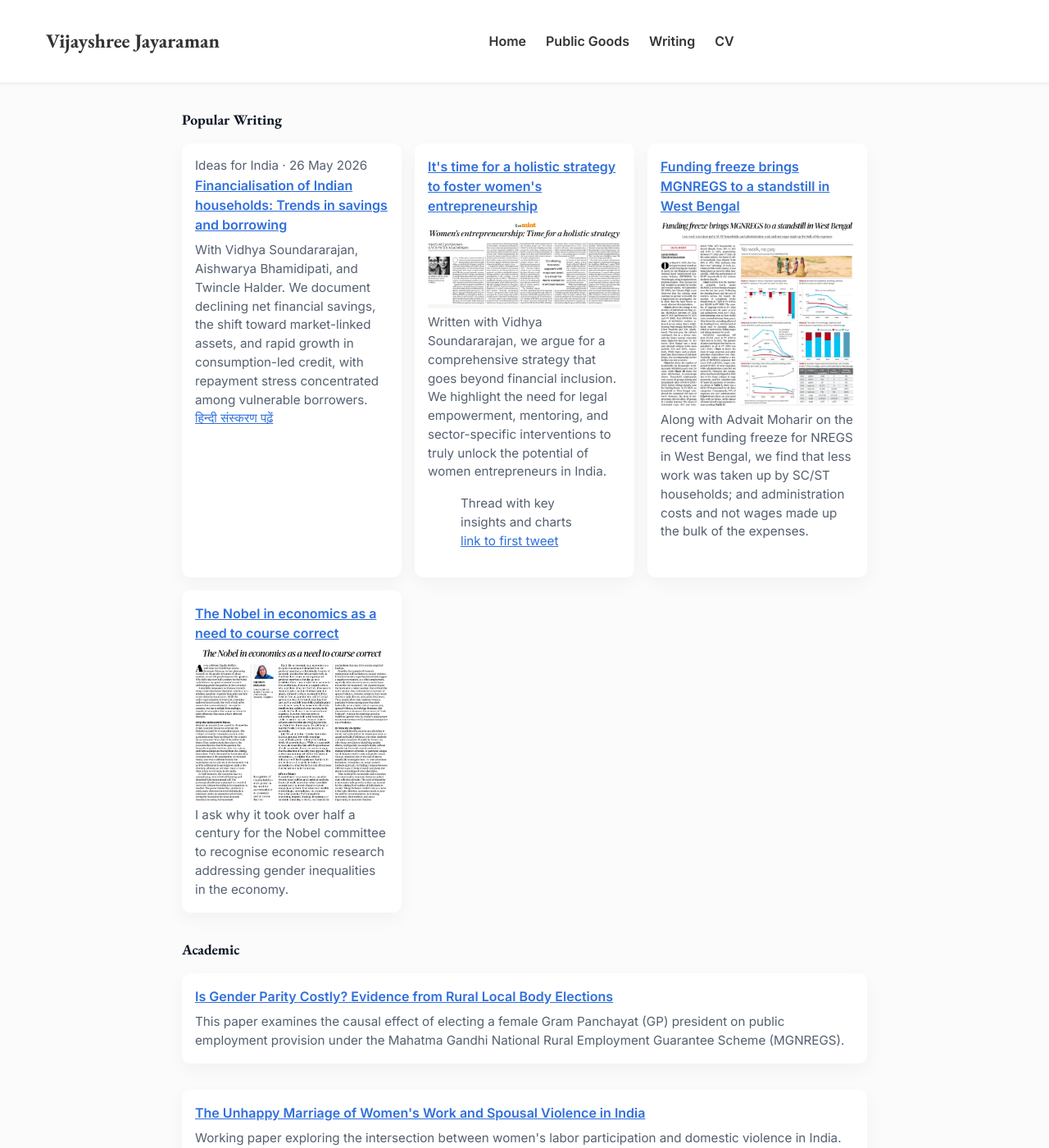
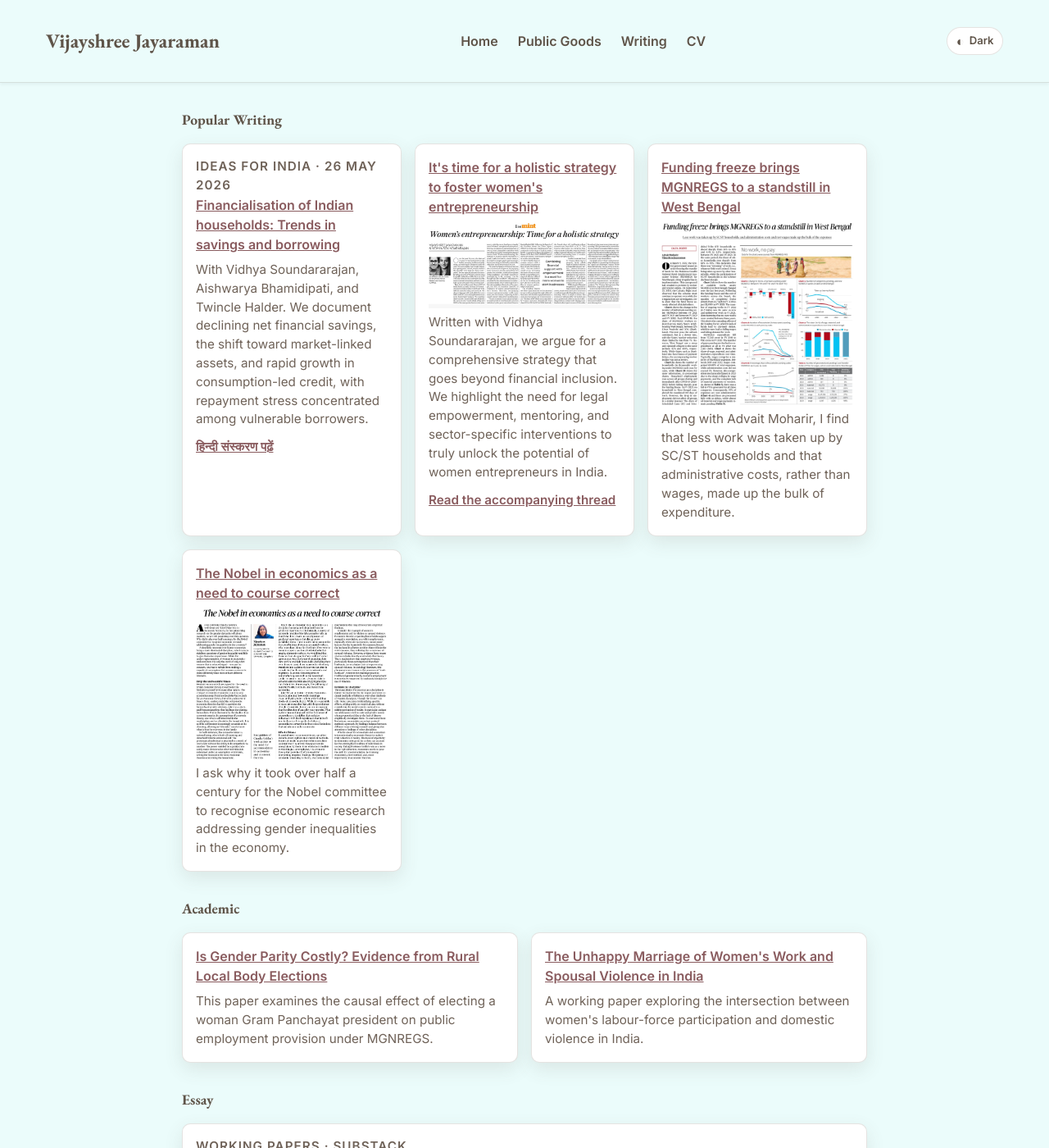
Before and after one commit to vijayshree-jayaraman/vijayshree-jayaraman.github.io, a Jekyll site: the page built from writing.md, in a window 1280 px wide and 1400 px high. Shown: the whole window at 82% size. Built offline with Jekyll 4.4.1, drawn with Linux system fonts in a browser that asks for light colours.

Commit message:
Update website content, CV, SEO, and theme

```diff
--- a/_layouts/default.html
+++ b/_layouts/default.html
@@ -3,11 +3,41 @@
 <head>
   <meta charset="utf-8" />
   <meta name="viewport" content="width=device-width, initial-scale=1" />
+  <meta name="color-scheme" content="light dark" />
+  <script>
+    (function () {
+      const saved = localStorage.getItem('preferred-theme');
+      const systemDark = window.matchMedia && window.matchMedia('(prefers-color-scheme: dark)').matches;
+      document.documentElement.dataset.theme = saved || (systemDark ? 'dark' : 'light');
+    })();
+  </script>
   <title>{% if page.title %}{{ page.title }} - {% endif %}{{ site.title }}</title>
   <meta name="description" content="{{ page.description | default: site.description }}" />
   <meta property="og:title" content="{{ page.title }} - {{ site.title }}" />
-  <meta property="og:description" content="{{ site.description }}" />
-  <meta name="twitter:card" content="summary_large_image" />
+  <meta property="og:description" content="{{ page.description | default: site.description }}" />
+  <meta property="og:type" content="website" />
+  <meta property="og:url" content="{{ page.url | absolute_url }}" />
+  <meta property="og:site_name" content="{{ site.title }}" />
+  <meta name="twitter:card" content="summary" />
+  <link rel="canonical" href="{{ page.url | absolute_url }}" />
+  <script type="application/ld+json">
+  {
+    "@context": "https://schema.org",
+    "@type": "Person",
+    "name": "Vijayshree Jayaraman",
+    "url": "{{ site.url }}{{ site.baseurl }}/",
+    "jobTitle": "PhD Student in Economics",
+    "affiliation": {
+      "@type": "CollegeOrUniversity",
+      "name": "University of Illinois Urbana-Champaign"
+    },
+    "sameAs": [
+      "https://github.com/vijayshree-jayaraman",
+      "https://www.linkedin.com/in/jvijayshree/",
+      "https://workingpapers.substack.com/"
+    ]
+  }
+  </script>
   <!-- Google Fonts -->
   <link rel="preconnect" href="https://fonts.googleapis.com" />
   <link rel="preconnect" href="https://fonts.gstatic.com" crossorigin />
@@ -47,20 +77,10 @@
       color: inherit;
     }
 
-    /* Theme Variables */
-    body[data-theme="light"] {
-      --header-bg: #ffffff;
-      --header-text: #333333;
-    }
-    body[data-theme="dark"] {
-      --header-bg: #ffffff;
-      --header-text: #333333;
-    }
-
     /* Nav styling */
     .site-header a:focus,
     .site-header button:focus {
-      outline: 2px solid #2f6fdb;
+      outline: 2px solid var(--focus);
       outline-offset: 2px;
     }
     .nav-container {
@@ -141,17 +161,14 @@
     }
 
     .site-footer {
-      background: #f5f5f5;
+      background: var(--surface-soft);
       text-align: center;
       padding: 1rem;
       font-size: 0.9rem;
-      color: #555;
+      color: var(--muted);
       margin-top: 3rem;
     }
-    body[data-theme="dark"] .site-footer {
-      background: #111;
-      color: #ccc;
-    }
+    [data-theme="dark"] .site-footer { background: var(--surface); color: var(--muted); }
     .site-footer a {
       color: var(--accent, #2f6fdb);
       text-decoration: none;
@@ -177,7 +194,7 @@
     }
   </style>
 </head>
-<body data-theme="dark">
+<body>
   <header class="site-header">
     <div class="container nav-container">
       <div class="brand-theme">
@@ -192,7 +209,11 @@
       </nav>
 
       <div class="nav-actions">
-        <button id="nav-toggle" class="icon-btn nav-toggle" aria-label="Toggle menu">☰</button>
+        <button id="theme-toggle" class="theme-toggle" type="button" aria-label="Switch to dark mode" aria-pressed="false">
+          <span class="theme-icon" aria-hidden="true">◐</span>
+          <span id="theme-label">Dark</span>
+        </button>
+        <button id="nav-toggle" class="icon-btn nav-toggle" aria-label="Toggle menu" aria-expanded="false">☰</button>
       </div>
     </div>
   </header>
@@ -216,14 +237,9 @@
   <script>
     const navToggle = document.getElementById('nav-toggle');
     const siteNav = document.getElementById('site-nav');
-    const themeToggle = document.getElementById('theme-toggle');
     navToggle.addEventListener('click', () => {
       siteNav.classList.toggle('show');
-    });
-    themeToggle.addEventListener('click', () => {
-      const body = document.body;
-      const currentTheme = body.getAttribute('data-theme');
-      body.setAttribute('data-theme', currentTheme === 'light' ? 'dark' : 'light');
+      navToggle.setAttribute('aria-expanded', siteNav.classList.contains('show'));
     });
   </script>
 </body>
--- a/assets/css/style.css
+++ b/assets/css/style.css
@@ -1,18 +1,39 @@
 :root{
-  --bg:#fbfbfc;
+  --stone-brown:#5f5449;
+  --smoky-rose:#9b6a6c;
+  --rosy-taupe:#b09398;
+  --azure-mist:#cedfd9;
+  --azure-mist-light:#ebfcfb;
+  --bg:#ebfcfb;
   --surface:#ffffff;
-  --text:#0f1724;
-  --muted:#556070;
-  --accent:#2f6fdb;
+  --surface-soft:#e1f1ee;
+  --text:#5f5449;
+  --muted:#6f6258;
+  --accent:#895b5e;
+  --accent-soft:#b09398;
+  --border:rgba(95,84,73,.16);
+  --shadow:rgba(95,84,73,.12);
+  --focus:#895b5e;
+  --header-bg:rgba(235,252,251,.94);
+  --header-text:#5f5449;
   --maxw:980px;
   --radius:12px;
+  color-scheme:light;
 }
 [data-theme="dark"]{
-  --bg:#0b0f14;
-  --surface:#07101a;
-  --text:#e6eef6;
-  --muted:#94a3b8;
-  --accent:#6EA8FF;
+  --bg:#352f2a;
+  --surface:#493f37;
+  --surface-soft:#55493f;
+  --text:#ebfcfb;
+  --muted:#cedfd9;
+  --accent:#cedfd9;
+  --accent-soft:#b09398;
+  --border:rgba(206,223,217,.18);
+  --shadow:rgba(0,0,0,.25);
+  --focus:#ebfcfb;
+  --header-bg:rgba(73,63,55,.94);
+  --header-text:#ebfcfb;
+  color-scheme:dark;
 }
 *{box-sizing:border-box}
 body{
@@ -22,40 +43,66 @@ body{
   font-family:Inter, system-ui, -apple-system, "Segoe UI", Roboto, "Helvetica Neue", Arial;
   line-height:1.65;
   -webkit-font-smoothing:antialiased;
+  transition:background-color .25s ease,color .25s ease;
 }
 a{color:var(--accent)}
+a:hover{text-decoration-thickness:2px;text-underline-offset:3px}
 .container{max-width:var(--maxw);margin:0 auto;padding:0 1rem}
-.site-header{background:var(--surface);border-bottom:1px solid rgba(0,0,0,0.04);position:sticky;top:0;z-index:50}
+.site-header{background:var(--header-bg);color:var(--header-text);border-bottom:1px solid var(--border);position:sticky;top:0;z-index:50;backdrop-filter:blur(12px)}
 .nav-container{display:flex;align-items:center;justify-content:space-between;padding:1rem}
 .brand{font-family:"EB Garamond", Georgia, serif;font-weight:700;font-size:1.25rem;color:var(--text);text-decoration:none}
 .site-nav{display:flex;gap:1rem}
 .site-nav a{color:var(--muted);text-decoration:none;font-weight:500}
 .site-nav a:hover{color:var(--text)}
 .nav-actions{display:flex;gap:0.5rem;align-items:center}
+.theme-toggle{display:inline-flex;align-items:center;gap:.4rem;border:1px solid var(--border);border-radius:999px;background:var(--surface);color:var(--text);font:inherit;font-size:.82rem;font-weight:600;padding:.38rem .65rem;cursor:pointer}
+.theme-toggle:hover{background:var(--surface-soft)}
+.theme-icon{font-size:1rem;line-height:1}
 .icon-btn{background:none;border:0;font-size:1.15rem;cursor:pointer;color:var(--muted);padding:0.35rem;border-radius:6px}
-.icon-btn:hover{background:rgba(0,0,0,0.03)}
+.icon-btn:hover{background:var(--surface-soft)}
 .nav-toggle{display:none}
 
 /* Hero */
-.hero{padding:2.5rem 0}
-.hero-inner{padding:2rem;border-radius:var(--radius);background:linear-gradient(180deg,rgba(47,111,219,0.06),transparent)}
+.hero{padding:3.25rem 0 2rem;display:grid;grid-template-columns:200px 1fr;gap:2rem;align-items:center}
+.hero-photo img{width:200px;aspect-ratio:4/5;object-fit:cover;border-radius:var(--radius);display:block}
+.hero-inner{padding:2rem;border-radius:var(--radius);background:linear-gradient(180deg,var(--surface-soft),transparent)}
 .hero h1{font-family:"EB Garamond", Georgia, serif;font-size:2.1rem;margin:0 0 .5rem}
 .lede{color:var(--muted);margin:0 0 1rem}
-.btn{display:inline-block;padding:.5rem .75rem;border-radius:8px;background:var(--accent);color:white;text-decoration:none;font-weight:600}
-.btn-outline{background:transparent;border:1px solid rgba(47,111,219,0.12);color:var(--text);}
+.eyebrow,.card-kicker{margin:0 0 .35rem;color:var(--accent);font-size:.78rem;font-weight:700;letter-spacing:.07em;text-transform:uppercase}
+.hero-actions{display:flex;gap:.65rem;flex-wrap:wrap;margin-top:1.25rem}
+.btn{display:inline-block;padding:.5rem .75rem;border-radius:8px;background:var(--accent);color:var(--bg);text-decoration:none;font-weight:600}
+.btn-outline{background:transparent;border:1px solid var(--border);color:var(--text)}
 
 /* Sections and cards */
 .section{margin:2rem 0}
 .section h2{font-family:"EB Garamond", Georgia, serif;margin-bottom:1rem;font-size:1.1rem}
+.section-heading{display:flex;justify-content:space-between;align-items:baseline;gap:1rem}
+.section-heading>a{font-size:.9rem}
 .card-grid{display:grid;grid-template-columns:repeat(auto-fit,minmax(240px,1fr));gap:1rem}
-.card{background:var(--surface);border-radius:10px;padding:1rem;box-shadow:0 8px 22px rgba(15,23,36,0.04);transition:transform .18s,box-shadow .18s}
-.card:hover{transform:translateY(-6px);box-shadow:0 18px 40px rgba(15,23,36,0.06)}
+.card{background:var(--surface);border:1px solid var(--border);border-radius:10px;padding:1rem;box-shadow:0 8px 22px var(--shadow);transition:transform .18s,box-shadow .18s,background-color .25s ease}
+.card:hover{transform:translateY(-6px);box-shadow:0 18px 40px var(--shadow)}
 .card h4{margin:0 0 .5rem}
+.card h3{margin:.1rem 0 .5rem;font-family:"EB Garamond", Georgia, serif;font-size:1.35rem}
 .card p{margin:0;color:var(--muted);font-size:.95rem}
+.card p+p{margin-top:.7rem}
+.card-links a{font-weight:600}
+.featured-card{border-top:3px solid var(--accent)}
+.spotlight{padding:1.5rem;border:1px solid var(--border);border-radius:var(--radius);background:var(--surface);box-shadow:0 8px 22px var(--shadow)}
+.spotlight h2{font-size:1.5rem;margin:.25rem 0 .5rem}
+.spotlight p:last-child{color:var(--muted);margin-bottom:0}
+.page-intro{padding:3rem 0 1rem;max-width:700px}
+.page-intro h1{font-family:"EB Garamond",Georgia,serif;font-size:2.3rem;margin:.2rem 0 .5rem}
+.resource-list{display:grid;gap:.85rem}
+.resource-item{display:grid;grid-template-columns:1fr auto;gap:1.5rem;align-items:center;padding:1.15rem;background:var(--surface);border:1px solid var(--border);border-radius:10px;box-shadow:0 6px 18px var(--shadow)}
+.resource-item h3{margin:0 0 .3rem;font-family:"EB Garamond",Georgia,serif}
+.resource-item p{margin:0;color:var(--muted);font-size:.94rem}
+.resource-item>a{white-space:nowrap;font-weight:600;text-decoration:none}
+pre{overflow:auto;padding:.75rem;border-radius:7px;background:var(--bg)}
+code{font-size:.9em}
 
 /* Tables */
 .table{width:100%;border-collapse:collapse}
-.table th,.table td{padding:.75rem;border-bottom:1px solid rgba(0,0,0,0.04)}
+.table th,.table td{padding:.75rem;border-bottom:1px solid var(--border)}
 
 /* About layout */
 .about-grid{display:flex;gap:1.25rem;align-items:flex-start;flex-wrap:wrap}
@@ -65,10 +112,14 @@ a{color:var(--accent)}
 .cv{background:var(--surface);padding:1rem;border-radius:8px;box-shadow:0 8px 20px rgba(15,23,36,0.03)}
 
 /* Footer */
-.site-footer{border-top:1px solid rgba(0,0,0,0.04);padding:2rem 0;margin-top:3rem;text-align:center;color:var(--muted)}
+.site-footer{border-top:1px solid var(--border);background:var(--surface-soft);padding:2rem 0;margin-top:3rem;text-align:center;color:var(--muted)}
 
 /* Responsive */
 @media (max-width:820px){
-  .site-nav{display:none;position:absolute;right:1rem;top:64px;background:var(--surface);padding:1rem;border-radius:10px;box-shadow:0 10px 30px rgba(0,0,0,0.12);flex-direction:column}
+  .site-nav{display:none;position:absolute;right:1rem;top:64px;background:var(--surface);padding:1rem;border:1px solid var(--border);border-radius:10px;box-shadow:0 10px 30px var(--shadow);flex-direction:column}
   .nav-toggle{display:block}
+  .hero{grid-template-columns:1fr;padding-top:2rem}
+  .hero-photo img{width:150px;aspect-ratio:1}
+  .hero-inner{padding:1.25rem}
+  .resource-item{grid-template-columns:1fr;gap:.75rem}
 }
--- a/assets/js/main.js
+++ b/assets/js/main.js
@@ -1,42 +1,28 @@
-(function(){
-  var nav = document.getElementById('site-nav');
-  var navToggle = document.getElementById('nav-toggle');
-  var themeBtn = document.getElementById('theme-toggle');
-  var root = document.documentElement;
+(function () {
+  const root = document.documentElement;
+  const themeButton = document.getElementById('theme-toggle');
+  const themeLabel = document.getElementById('theme-label');
 
-  // nav toggle
-  if (navToggle) {
-    navToggle.addEventListener('click', function(){
-      if (nav.style.display === 'flex') {
-        nav.style.display = 'none';
-      } else {
-        nav.style.display = 'flex';
-        nav.style.flexDirection = 'column';
-      }
+  function applyTheme(theme, persist) {
+    const isDark = theme === 'dark';
+    root.dataset.theme = isDark ? 'dark' : 'light';
+
+    if (persist) {
+      localStorage.setItem('preferred-theme', root.dataset.theme);
+    }
+
+    if (themeButton && themeLabel) {
+      themeButton.setAttribute('aria-pressed', String(isDark));
+      themeButton.setAttribute('aria-label', isDark ? 'Switch to light mode' : 'Switch to dark mode');
+      themeLabel.textContent = isDark ? 'Light' : 'Dark';
+    }
+  }
+
+  applyTheme(root.dataset.theme || 'light', false);
+
+  if (themeButton) {
+    themeButton.addEventListener('click', function () {
+      applyTheme(root.dataset.theme === 'dark' ? 'light' : 'dark', true);
     });
   }
-
-  // theme toggle
-  function setTheme(theme) {
-    document.body.setAttribute('data-theme', theme);
-    localStorage.setItem('preferred-theme', theme);
-    if (theme === 'dark') themeBtn.textContent = '☀️';
-    else themeBtn.textContent = '🌙';
-  }
-
-  if (themeBtn) {
-    themeBtn.addEventListener('click', function(){
-      var cur = document.body.getAttribute('data-theme') || 'light';
-      setTheme(cur === 'light' ? 'dark' : 'light');
-    });
-  }
-
-  // Initialize from localStorage or system
-  var saved = localStorage.getItem('preferred-theme');
-  if (saved) {
-    setTheme(saved);
-  } else {
-    var media = window.matchMedia && window.matchMedia('(prefers-color-scheme: dark)').matches;
-    setTheme(media ? 'dark' : 'light');
-  }
 })();
--- a/writing.md
+++ b/writing.md
@@ -15,36 +16,19 @@ permalink: /writing/
         <p class="card-links"><a href="https://www.ideasforindia.in/topics/money-finance/financialisation-of-indian-households-trends-in-savings-and-borrowing-hindi" target="_blank" rel="noopener noreferrer" lang="hi">हिन्दी संस्करण पढ़ें</a></p>
       </article>
       <article class="card">
-        <h4>
-          <a href="https://www.livemint.com/opinion/online-views/women-entrepreneurship-empowerment-labour-force-participation-economic-census-mudra-yojana-pmjdy-businesswomen-11753091186409.html" target="_blank">
-            It's time for a holistic strategy to foster women's entrepreneurship
-          </a>
-        </h4>
-        <img src="/assets/images/article1.jpeg" alt="Article 1 Image" style="max-width:100%;">
+        <h4><a href="https://www.livemint.com/opinion/online-views/women-entrepreneurship-empowerment-labour-force-participation-economic-census-mudra-yojana-pmjdy-businesswomen-11753091186409.html" target="_blank" rel="noopener noreferrer">It's time for a holistic strategy to foster women's entrepreneurship</a></h4>
+        <img src="/assets/images/article1.jpeg" alt="Illustration accompanying the Mint article on women's entrepreneurship" style="max-width:100%;">
         <p>Written with Vidhya Soundararajan, we argue for a comprehensive strategy that goes beyond financial inclusion. We highlight the need for legal empowerment, mentoring, and sector-specific interventions to truly unlock the potential of women entrepreneurs in India.</p>
-        <blockquote class="twitter-tweet">
-          <p lang="en" dir="ltr">
-            Thread with key insights and charts
-            <a href="https://x.com/Vijayshreeeee/status/1947974590334152807">link to first tweet</a>
-          </p>
-        </blockquote>
+        <p class="card-links"><a href="https://x.com/Vijayshreeeee/status/1947974590334152807" target="_blank" rel="noopener noreferrer">Read the accompanying thread</a></p>
       </article>
       <article class="card">
-        <h4>
-          <a href="https://www.thehindu.com/data/funding-freeze-brings-mgnregs-to-a-standstill-in-west-bengal/article68810684.ece" target="_blank">
-            Funding freeze brings MGNREGS to a standstill in West Bengal
-          </a>
-        </h4>
-        <img src="/assets/images/article2.jpeg" alt="Article 2 Image" style="max-width:100%;">
-        <p>Along with Advait Moharir on the recent funding freeze for NREGS in West Bengal, we find that less work was taken up by SC/ST households; and administration costs and not wages made up the bulk of the expenses.</p>
+        <h4><a href="https://www.thehindu.com/data/funding-freeze-brings-mgnregs-to-a-standstill-in-west-bengal/article68810684.ece" target="_blank" rel="noopener noreferrer">Funding freeze brings MGNREGS to a standstill in West Bengal</a></h4>
+        <img src="/assets/images/article2.jpeg" alt="Illustration accompanying The Hindu article on MGNREGS in West Bengal" style="max-width:100%;">
+        <p>Along with Advait Moharir, I find that less work was taken up by SC/ST households and that administrative costs, rather than wages, made up the bulk of expenditure.</p>
       </article>
       <article class="card">
-        <h4>
-          <a href="https://www.thehindu.com/opinion/op-ed/the-nobel-in-economics-as-a-need-to-course-correct/article67537202.ece" target="_blank">
-            The Nobel in economics as a need to course correct
-          </a>
-        </h4>
-        <img src="/assets/images/article3.jpeg" alt="Article 3 Image" style="max-width:100%;">
+        <h4><a href="https://www.thehindu.com/opinion/op-ed/the-nobel-in-economics-as-a-need-to-course-correct/article67537202.ece" target="_blank" rel="noopener noreferrer">The Nobel in economics as a need to course correct</a></h4>
+        <img src="/assets/images/article3.jpeg" alt="Illustration accompanying The Hindu article on the Nobel Prize in Economics" style="max-width:100%;">
         <p>I ask why it took over half a century for the Nobel committee to recognise economic research addressing gender inequalities in the economy.</p>
       </article>
     </div>
@@ -54,25 +38,12 @@ permalink: /writing/
     <h2>Academic</h2>
     <div class="card-grid">
       <article class="card">
-        <h4>
-          <a href="https://papers.ssrn.com/sol3/papers.cfm?abstract_id=5786482" target="_blank">
-            Is Gender Parity Costly? Evidence from Rural Local Body Elections
-          </a>
-        </h4>
-        <p>This paper examines the causal effect of electing a female Gram Panchayat (GP) president on public employment provision under the Mahatma Gandhi National Rural Employment Guarantee Scheme (MGNREGS).</p>
+        <h4><a href="https://papers.ssrn.com/sol3/papers.cfm?abstract_id=5786482" target="_blank" rel="noopener noreferrer">Is Gender Parity Costly? Evidence from Rural Local Body Elections</a></h4>
+        <p>This paper examines the causal effect of electing a woman Gram Panchayat president on public employment provision under MGNREGS.</p>
       </article>
-    </div>
-  </section>
-
-  <section class="section">
-    <div class="card-grid">
       <article class="card">
-        <h4>
-          <a href="https://azimpremjiuniversity.edu.in/publications/2023/cse-working-paper-series/the-unhappy-marriage-of-womens-work-and-spousal-violence-in-india" target="_blank">
-            The Unhappy Marriage of Women's Work and Spousal Violence in India
-          </a>
-        </h4>
-        <p>Working paper exploring the intersection between women's labor participation and domestic violence in India.</p>
+        <h4><a href="https://azimpremjiuniversity.edu.in/publications/2023/cse-working-paper-series/the-unhappy-marriage-of-womens-work-and-spousal-violence-in-india" target="_blank" rel="noopener noreferrer">The Unhappy Marriage of Women's Work and Spousal Violence in India</a></h4>
+        <p>A working paper exploring the intersection between women's labour-force participation and domestic violence in India.</p>
       </article>
     </div>
   </section>
@@ -82,13 +53,9 @@ permalink: /writing/
     <div class="card-grid">
       <article class="card">
         <p class="card-kicker">Working Papers · Substack</p>
-        <h4>
-          <a href="https://workingpapers.substack.com/p/liberal-in-progress" target="_blank" rel="noopener noreferrer">
-            Liberal, In Progress
-          </a>
-        </h4>
+        <h4><a href="https://workingpapers.substack.com/p/liberal-in-progress" target="_blank" rel="noopener noreferrer">Liberal, In Progress</a></h4>
         <p>A personal reflection on inclusiveness, privilege, and what Mumbai taught me about making liberal values part of everyday practice.</p>
       </article>
     </div>
   </section>
-</div>>
+</div>
```
Also changed, not shown: other parts of writing.md (+1 -0 lines), _config.yml (line endings or trailing spaces), 1 other file.
